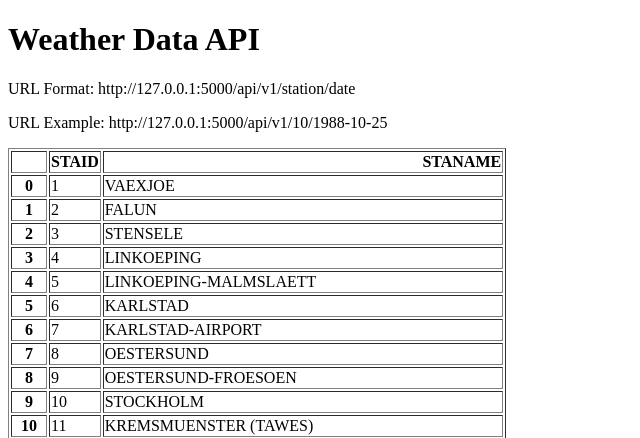
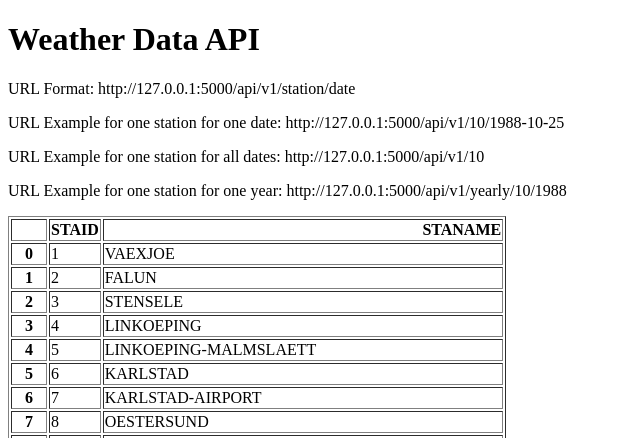
Before and after one commit to KeilGries/weather_api, a Flask app: page / in a window 1280 px wide. Shown: the top 438 px of the page, without its empty margins (0-640 px from the left). Run offline with Flask 3, Linux system fonts and the light colour scheme.

Commit message:
Added a URL endpoint for yearly and all data.

```diff
--- a/main.py
+++ b/main.py
@@ -5,6 +5,7 @@ app = Flask(__name__)
 
 stations = pd.read_csv('data_small/stations.txt', skiprows=17)
 stations = stations[['STAID','STANAME                                 ']]
+
 
 @app.route('/')
 def home():
@@ -21,5 +22,22 @@ def about(station, date):
             'temperature': temperature}
 
 
+@app.route('/api/v1/<station>')
+def all_data(station):
+    filename = 'data_small/TG_STAID' + str(station).zfill(6) + '.txt'
+    df = pd.read_csv(filename, skiprows=20, parse_dates=['    DATE'])
+    result = df.to_dict(orient='records')
+    return result
+
+
+@app.route('/api/v1/yearly/<station>/<year>/')
+def yearly(station, year):
+    filename = 'data_small/TG_STAID' + str(station).zfill(6) + '.txt'
+    df = pd.read_csv(filename, skiprows=20)
+    df['    DATE'] = df['    DATE'].astype(str)
+    result = df[df['    DATE'].str.startswith(str(year))].to_dict(orient='records')
+    return result
+
+
 if __name__ == '__main__':
     app.run(debug=True)
--- a/templates/home.html
+++ b/templates/home.html
@@ -7,7 +7,9 @@
 <body>
 <h1>Weather Data API</h1>
 <p>URL Format: http://127.0.0.1:5000/api/v1/station/date</p>
-<p>URL Example: http://127.0.0.1:5000/api/v1/10/1988-10-25</p>
+<p>URL Example for one station for one date: http://127.0.0.1:5000/api/v1/10/1988-10-25</p>
+<p>URL Example for one station for all  dates: http://127.0.0.1:5000/api/v1/10</p>
+<p>URL Example for one station for one year: http://127.0.0.1:5000/api/v1/yearly/10/1988</p>
 <p>{{data|safe}}</p>
 </body>
 </html>
```
